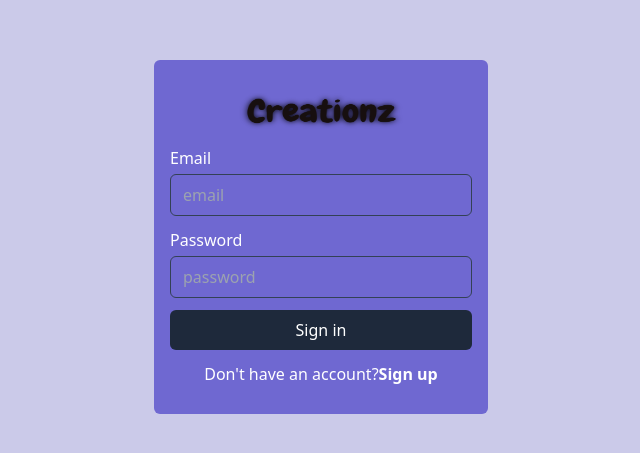
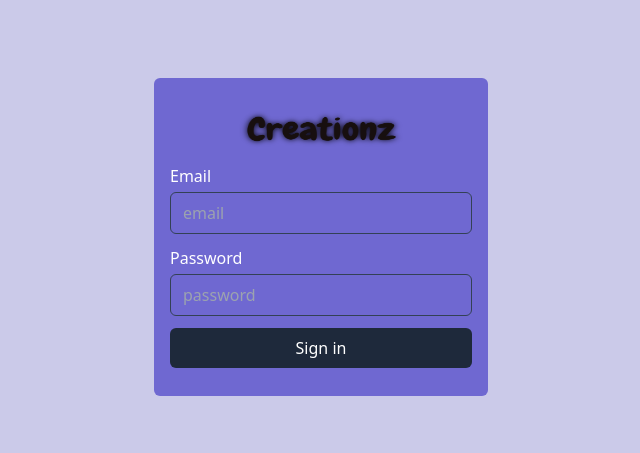
Before and after one commit to lexbanzonjr/creationz, a React (Create React App) app: page /admin/login in a window 1280 px wide. Shown: the part 163-616 px from the top of the page, without its empty margins (319-959 px from the left). Built offline with nearby package versions, Linux system fonts and the light colour scheme.

Commit message:
Update admin login

```diff
--- a/src/views/auth/AdminLogin.tsx
+++ b/src/views/auth/AdminLogin.tsx
@@ -1,5 +1,4 @@
 import { useState } from "react";
-import { Link } from "react-router-dom";
 
 const AdminLogin = () => {
   const [state, setState] = useState({
@@ -65,15 +64,6 @@ const AdminLogin = () => {
             <button className="bg-slate-800 w-full hover:shadow-blue-300/50 hover:shadow-lg text-white rounded-md px-7 py-2 mb-3">
               Sign in
             </button>
-
-            <div className="flex items-center mb-3 gap-3 justify-center">
-              <p>
-                Don't have an account?
-                <Link className="font-bold" to="/register">
-                  Sign up
-                </Link>
-              </p>
-            </div>
           </form>
         </div>
       </div>
```
